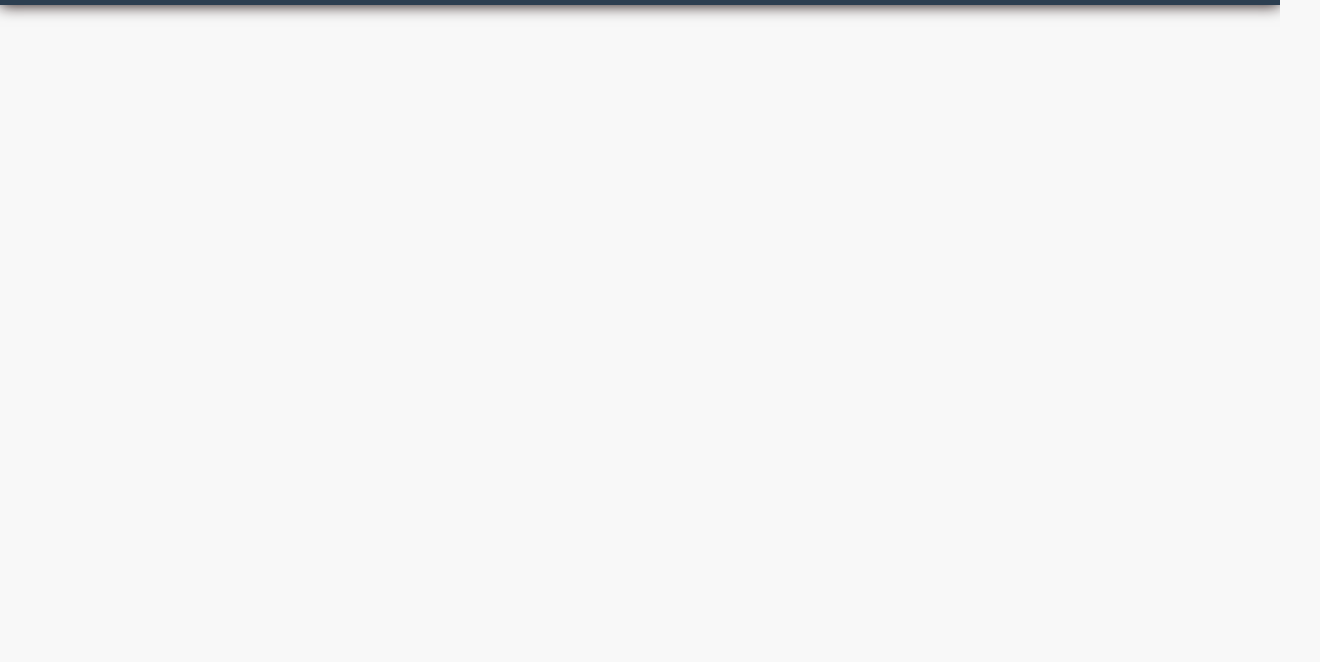
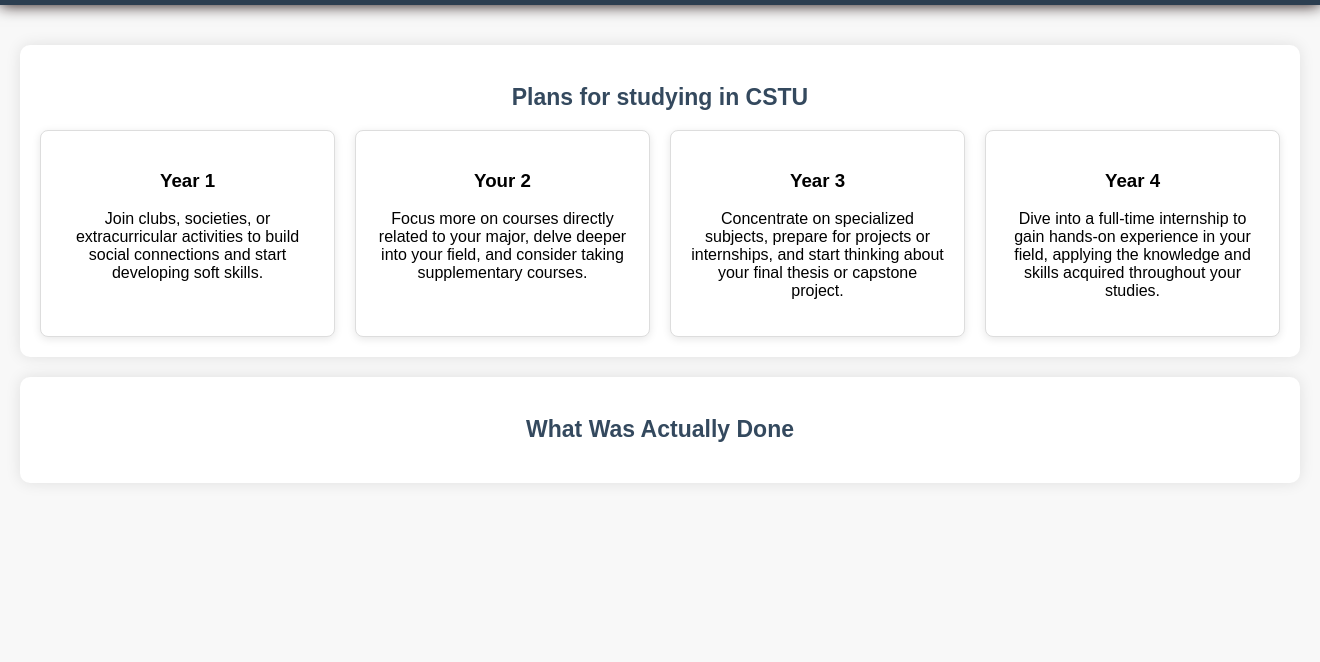
Before and after one commit to MathaveeSomjai/6709616830_MyCSTUStory, a plain HTML site: page myjourney.html in a window 1280 px wide. Shown: the part 138-800 px from the top of the page, 1320 px wide, since content can reach past the window. Drawn offline with Linux system fonts and the light colour scheme.

Commit message:
create Plans for studying in CSTU

```diff
--- a/myjourney.html
+++ b/myjourney.html
@@ -19,5 +19,37 @@
             </nav>
         </header>
 
+    <main>
+    <section class="boxshow">
+        <h2>Plans for studying in CSTU</h2>
+        <div class="year-container">
+            <div class="year">
+                <h3>Year 1</h3>
+                <p>Join clubs, societies, or extracurricular activities to build social connections and start developing soft skills.</p>
+            </div>
+            <div class="year">
+                <h3>Your 2</h3>
+                <p>Focus more on courses directly related to your major, delve deeper into your field, and consider taking supplementary
+                courses.</p>
+            </div>
+            <div class="year">
+                <h3>Year 3</h3>
+                <p>Concentrate on specialized subjects, prepare for projects or internships, and start thinking about your final thesis or
+                capstone project.</p>
+            </div>
+            <div class="year">
+                <h3>Year 4</h3>
+                <p>Dive into a full-time internship to gain hands-on experience in your field, applying the knowledge and skills acquired
+                throughout your studies.</p>
+            </div>
+        </div>
+    </section>
+    <section class="boxshow">
+        <h2>What Was Actually Done</h2>
+
+    </section>
+    </main>
+
+
 </body>
 </html>
--- a/mystyle.css
+++ b/mystyle.css
@@ -12,7 +12,9 @@ header {
     text-align: center;
     box-shadow: 0px 0px 15px rgba(19, 0, 0, 0.978);
     position: sticky;
-    top: 0;
+    top: 0px;
+    width: 100%;
+
 }
 
 nav ul {
@@ -60,7 +62,7 @@ main {
     padding: 20px;
     border-radius: 10px;
     box-shadow: 0px 0px 15px rgba(0, 0, 0, 0.1);
-    width: 80%;
+    width: 100%;
 }
 
 video {
@@ -112,3 +114,19 @@ audio {
     border-radius: 10px;
     padding: 10px;
 }
+
+
+/*ต่อจากนี้จะเป็นส่วนที่เพิ่มขึ้นของ My journey*/
+.year-container {
+    display: flex;
+    justify-content: space-around; /*เพื่อกระจายกำหนดให้ช่องว่างระหว่างกล่องเท่ากัน*/
+    gap: 20px;
+}
+.year {
+    background-color: #ffffff;
+    border: 1px solid #ddd;
+    padding: 20px;
+    border-radius: 8px;
+    box-shadow: 0px 2px 8px rgba(0, 0, 0, 0.1);
+    width: 23%;
+}
```
